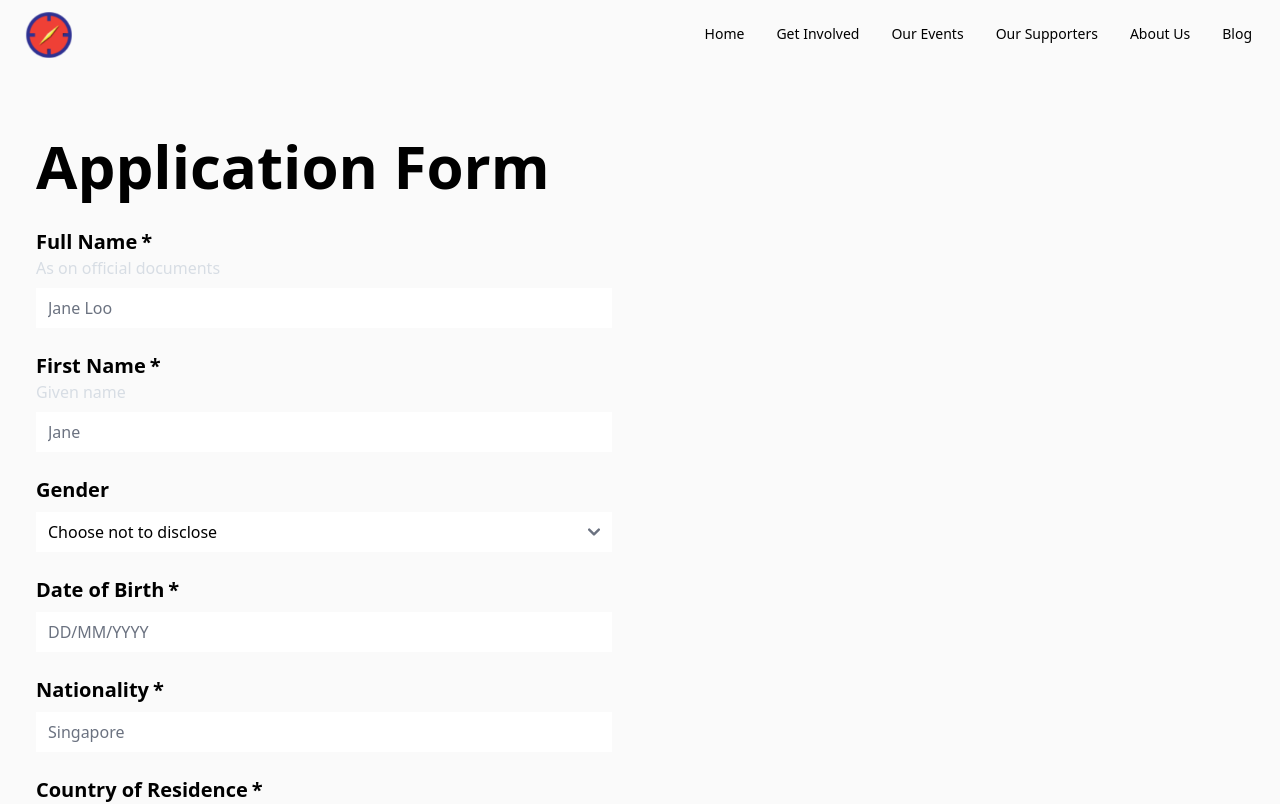
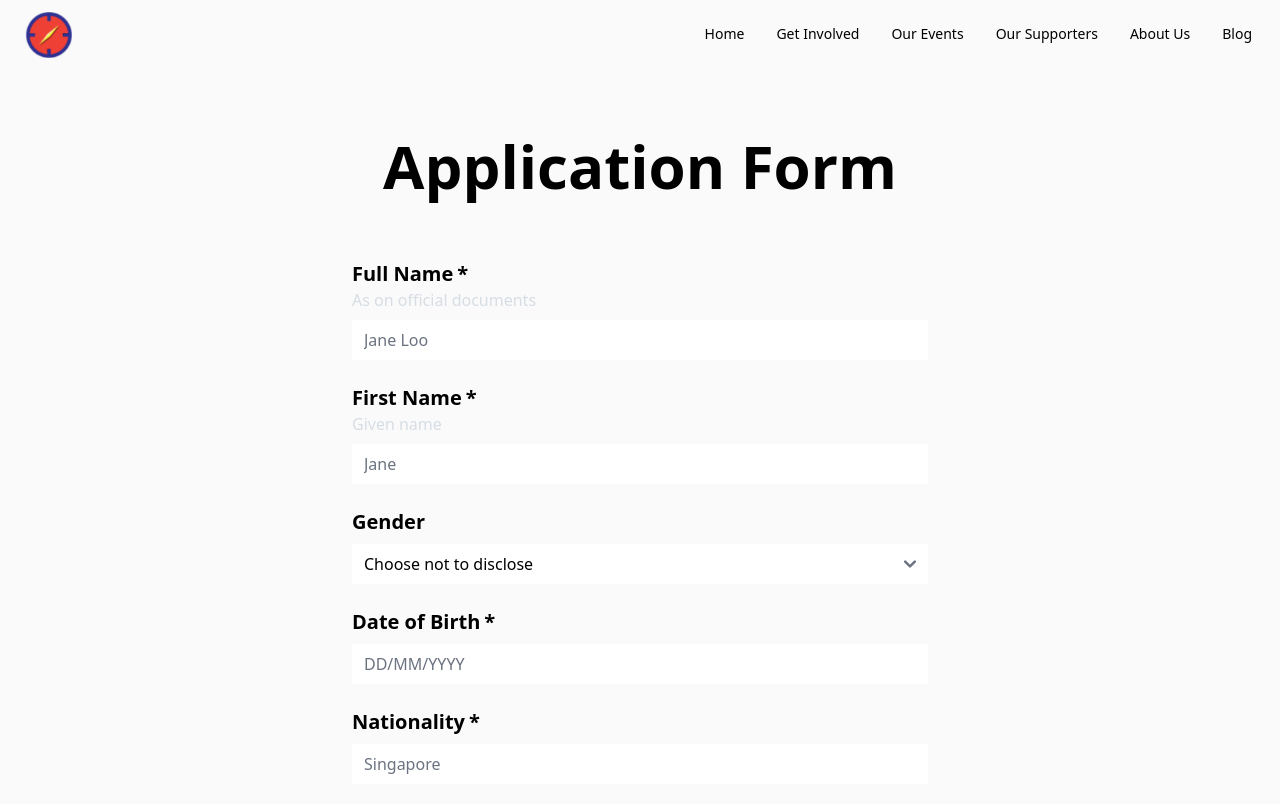
Before and after one commit to aseanbya/ABYAWebsite, a Next.js app: page /getInvolved/member in a window 1280 px wide. Shown: the top 804 px of the page. Built offline with nearby package versions, Linux system fonts and the light colour scheme.

Commit message:
feat: centre application form

```diff
--- a/src/components/getInvolved/ApplicationForm.tsx
+++ b/src/components/getInvolved/ApplicationForm.tsx
@@ -56,8 +56,8 @@ type ApplicationFormValues = InferType<typeof applcationFormSchema>;
 export const ApplicationForm: React.FC = () => {
     // TODO: use custom button for submit button
     return (
-        <>
-            <Heading2 className="my-8">Application Form</Heading2>
+        <div className="flex flex-col items-center">
+            <Heading2 className="my-8 lg:mb-16">Application Form</Heading2>
             <Formik
                 initialValues={{
                     fullName: "",
@@ -187,6 +187,6 @@ export const ApplicationForm: React.FC = () => {
                     </Button>
                 </Form>
             </Formik>
-        </>
+        </div>
     );
 };
```
